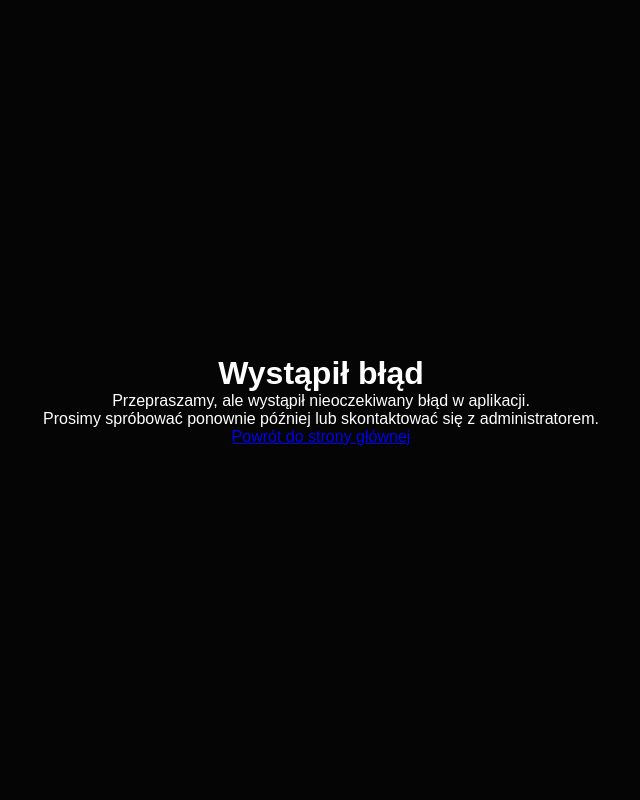
After one commit to bartekzadlo/wdpai-2025, a PHP site: page /public/views/error.html in a window 1280 px wide. The commit adds this page. Shown: the whole page, without its empty margins (319-959 px from the left). Run offline with PHP 8.4, Linux system fonts and the light colour scheme.

Commit message:
obsluga bledow

```diff
--- /dev/null
+++ b/public/views/error.html
@@ -0,0 +1,17 @@
+<!DOCTYPE html>
+<html lang="pl">
+<head>
+    <meta charset="UTF-8">
+    <meta name="viewport" content="width=device-width, initial-scale=1.0">
+    <title>Błąd aplikacji</title>
+    <link rel="stylesheet" href="/styles/404.css">
+</head>
+<body>
+    <div class="error-container">
+        <h1>Wystąpił błąd</h1>
+        <p>Przepraszamy, ale wystąpił nieoczekiwany błąd w aplikacji.</p>
+        <p>Prosimy spróbować ponownie później lub skontaktować się z administratorem.</p>
+        <a href="/" class="btn">Powrót do strony głównej</a>
+    </div>
+</body>
+</html>
```
Also changed, not shown: index.php (+37 -0 lines), 1 other file.
